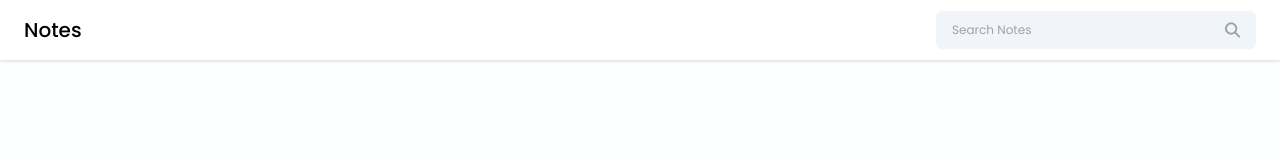
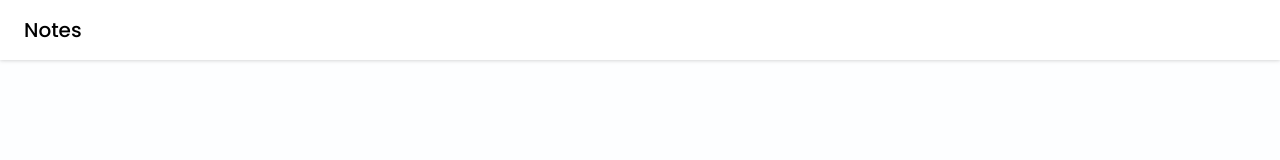
Before and after one commit to Shreyas939/NoteNest, a React (Vite) app in the folder frontend/: page / in a window 1280 px wide. Shown: the top 160 px of the page. Built offline with nearby package versions, Linux system fonts and the light colour scheme.

Commit message:
fix issues

```diff
--- a/frontend/src/components/Navbar/Navbar.jsx
+++ b/frontend/src/components/Navbar/Navbar.jsx
@@ -4,7 +4,7 @@ import { useNavigate } from 'react-router-dom';
 import SearchBar from '../SearchBar/SearchBar';
 import { useAuth } from '../../context/AuthContext'; // Import AuthContext
 
-const Navbar = ({userInfo,onSearchNote,handleClearSearch}) => {
+const Navbar = ({ userInfo, onSearchNote, handleClearSearch, hideSearch }) => {
 
   const { isAuthenticated, setIsAuthenticated } = useAuth();
   const [searchQuery, setSearchQuery] = useState('');
@@ -34,6 +34,7 @@ const Navbar = ({userInfo,onSearchNote,handleClearSearch}) => {
    <div className="flex items-center justify-between px-6 py-2 bg-white drop-shadow">
     <h2 className="py-2 text-xl font-medium text-black">Notes</h2>
 
+    {isAuthenticated && !hideSearch && (
       <SearchBar
         value={searchQuery}
         onChange={({ target }) => {
@@ -42,6 +43,7 @@ const Navbar = ({userInfo,onSearchNote,handleClearSearch}) => {
         handleSearch={handleSearch}
         onClearSearch={onClearSearch}
       />
+    )}
 
     {isAuthenticated && <ProfileInfo userInfo={userInfo} onLogout={onLogout} />}
     </div>
--- a/frontend/src/pages/Login/Login.jsx
+++ b/frontend/src/pages/Login/Login.jsx
@@ -42,6 +42,7 @@ const Login = () => {
         navigate("/dashboard");
       }
     } catch (error) {
+      console.error("Login error:", error); // Log the error for debugging
       if (error.response && error.response.data && error.response.data.message) {
         setError(error.response.data.message);
       } else {
@@ -54,7 +55,7 @@ const Login = () => {
 
   return (
   <>
-    <Navbar />
+    <Navbar hideSearch /> {/* Pass hideSearch prop to hide the search bar */}
 
     <div className='flex items-center justify-center mt-28'>
       <div className='py-10 bg-white border rounded w-96 px-7'>
--- a/frontend/src/pages/SignUp/SignUp.jsx
+++ b/frontend/src/pages/SignUp/SignUp.jsx
@@ -53,6 +53,7 @@ const SignUp = () => {
         setError("Signup successful but no token received.");
       }
     } catch (error) {
+      console.error("Signup error:", error); // Log the error for debugging
       if (error.response && error.response.data && error.response.data.message) {
         setError(error.response.data.message);
       } else {
@@ -64,7 +65,7 @@ const SignUp = () => {
 
   return (
     <>
-    <Navbar />
+    <Navbar hideSearch /> {/* Pass hideSearch prop to hide the search bar */}
 
     <div className='flex items-center justify-center mt-28'>
       <div className='py-10 bg-white border rounded w-96 px-7'>
```
Also changed, not shown: frontend/index.html (line endings or trailing spaces), frontend/src/App.jsx (line endings or trailing spaces). Lines whose indentation alone changed are shown as unchanged.
